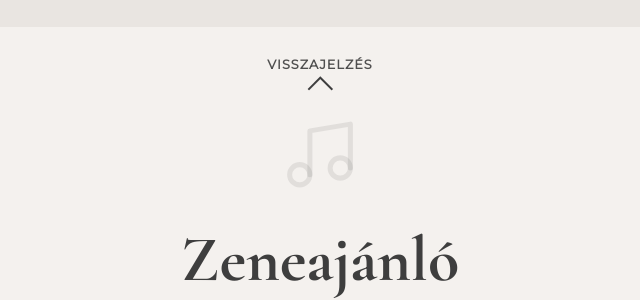
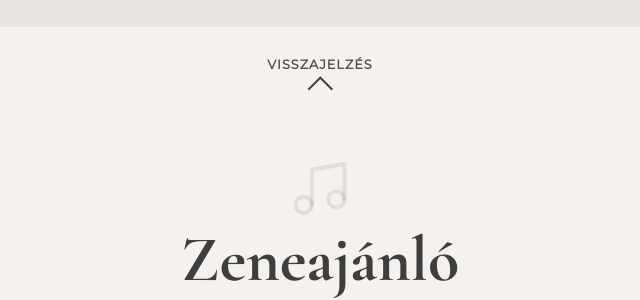
Before and after one commit to SumegiV/wedding_web, a plain HTML site: page index.html in a window 1280 px wide. Shown: the part 3267-3567 px from the top of the page, 320-960 px from the left. Drawn offline with nearby package versions, Linux system fonts and the light colour scheme.

Commit message:
Add files via upload

```diff
--- a/style.css
+++ b/style.css
@@ -58,7 +58,7 @@ h1, h2 {
 /* FRISSÍTETT: Általános szekció ikon (fénykép ikon) */
 .section-icon {
     position: absolute;
-    top: -58px; /* Lejjebb tolva */
+    top: 5px; /* Lejjebb pozícionálva, a cím fölé */
     left: 50%;
     transform: translateX(-50%);
     color: rgba(0, 0, 0, 0.08);
@@ -66,18 +66,18 @@ h1, h2 {
 }
 
 .section-icon svg {
-    width: 101px;  /* 30%-kal kisebb */
-    height: 101px; /* 30%-kal kisebb */
+    width: 81px;  /* 20%-kal kisebb */
+    height: 81px; /* 20%-kal kisebb */
 }
 
 /* FRISSÍTETT: Specifikus stílus a hangjegy ikonnak */
 [data-section="music"] .section-icon {
-    top: -27px; /* Lejjebb tolva */
+    top: 15px; /* Lejjebb pozícionálva, a cím fölé */
 }
 
 [data-section="music"] .section-icon svg {
-    width: 81px;  /* 30%-kal kisebb az előző méreténél */
-    height: 81px; /* 30%-kal kisebb az előző méreténél */
+    width: 65px;  /* 20%-kal kisebb */
+    height: 65px; /* 20%-kal kisebb */
 }
 
 
```
